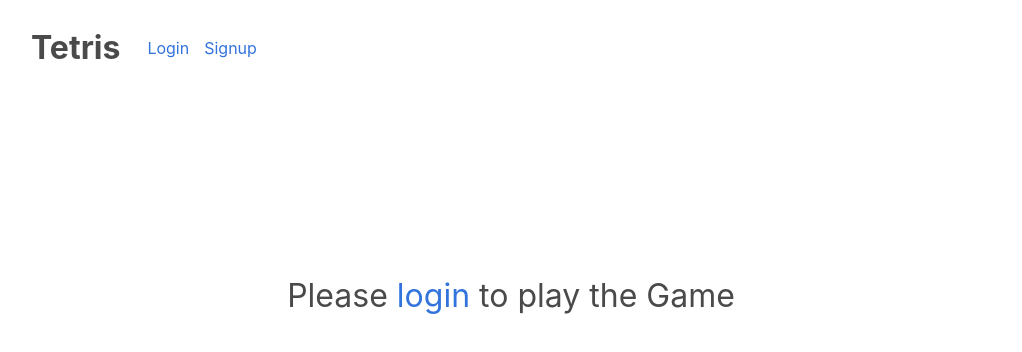
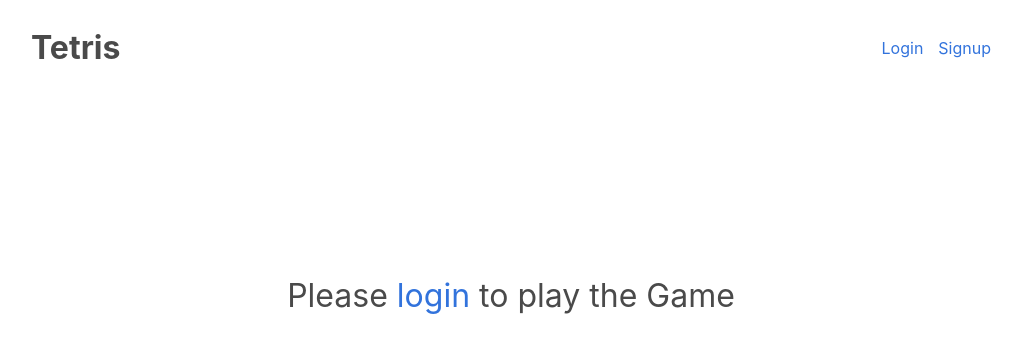
Before and after one commit to cosilayton/426FinalProject, a React (Create React App) app: page / in a window 1280 px wide. Shown: the top 352 px of the page, without its empty margins (129-1151 px from the left). Built offline with nearby package versions, Linux system fonts and the light colour scheme; no server answers.

Commit message:
navbar brand flex-grow

```diff
--- a/src/index.css
+++ b/src/index.css
@@ -79,6 +79,10 @@ table.board td.c2 { background-color: blue; }
 table.board td.c3 { background-color: red; }
 table.board td.c4 { background-color: green; }
 
+.navbar-brand {
+    flex-grow: 1;
+}
+
 .navbar-brand .navbar-item {
     font-size: 200%;
     font-weight: 700;
```
